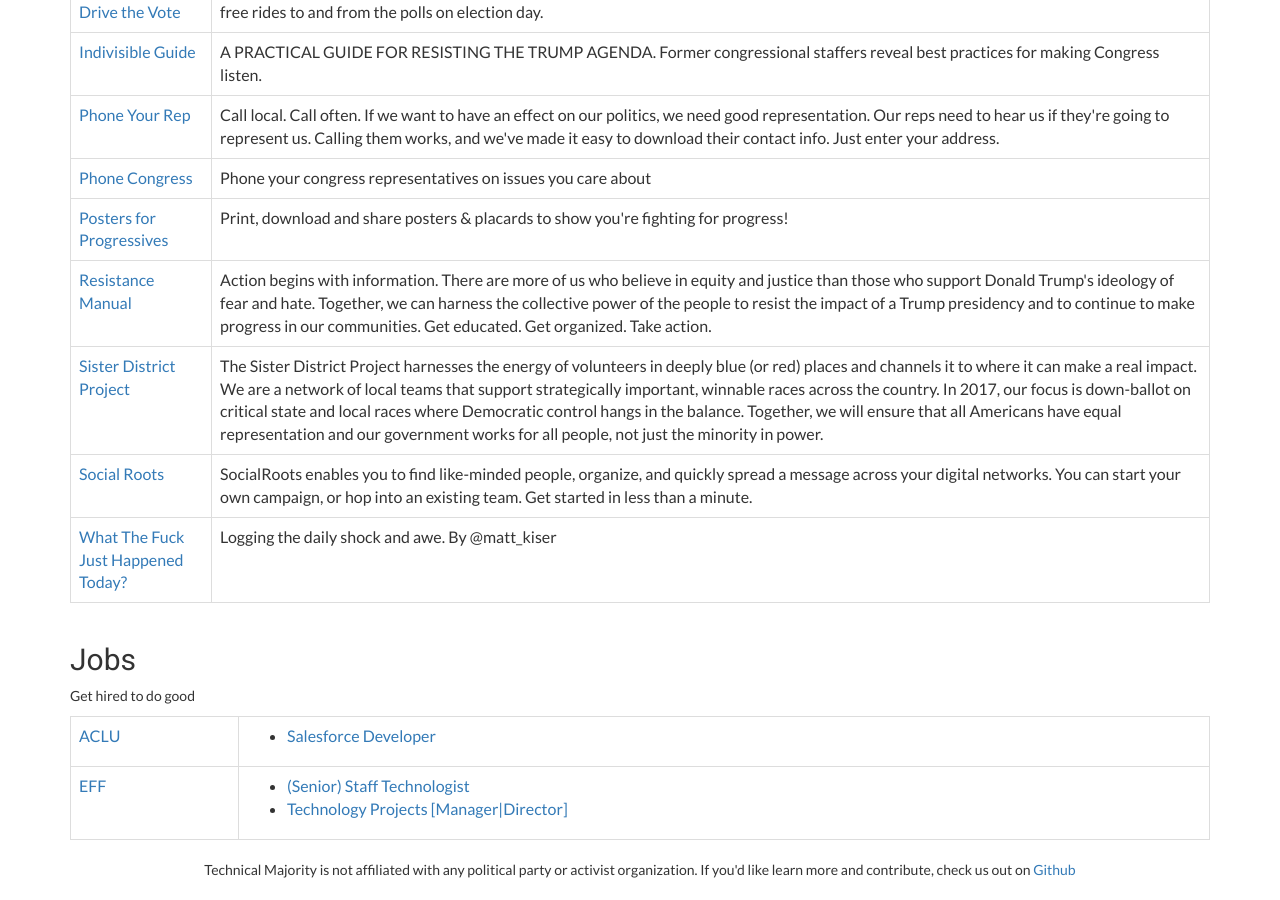
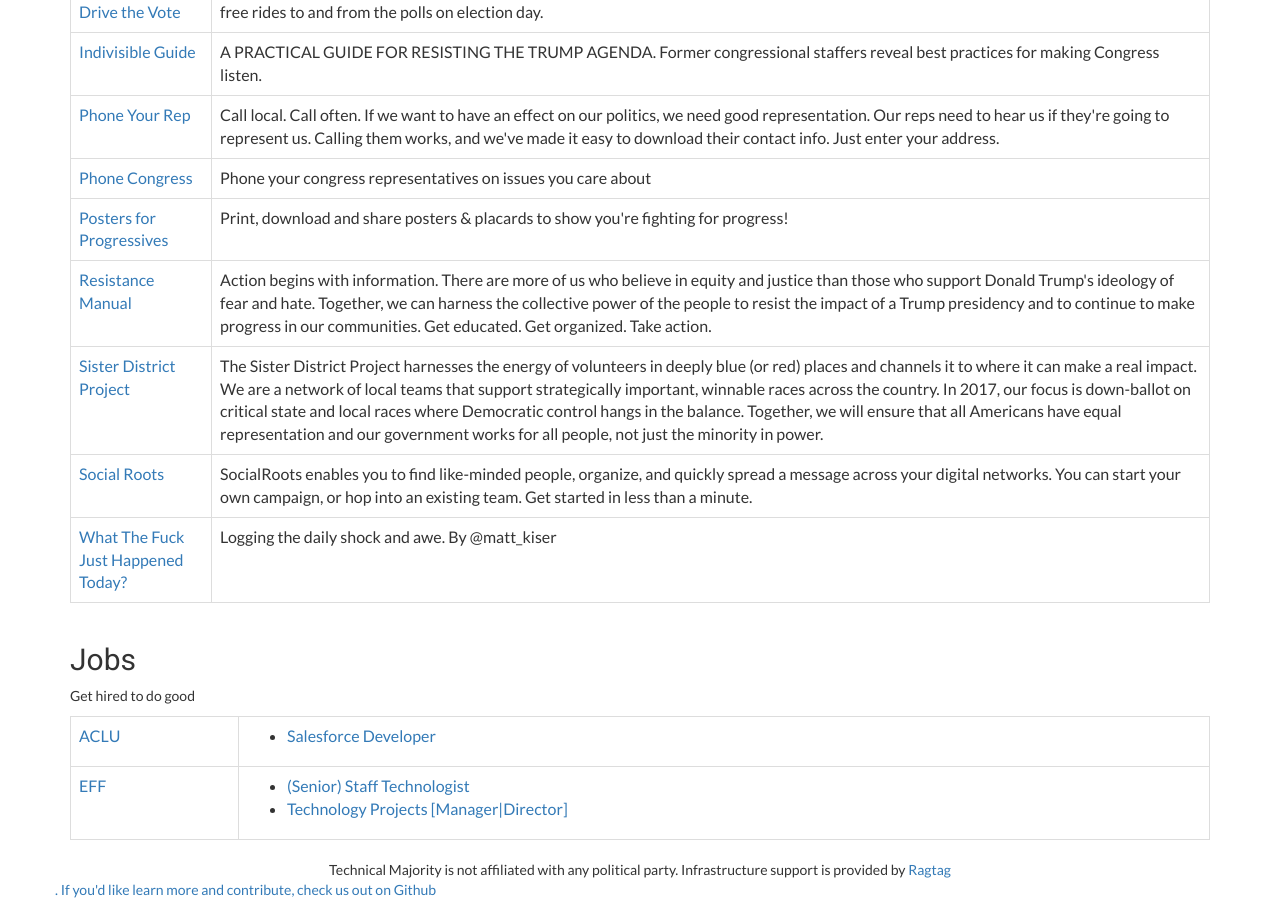
Before and after one commit to phildini/technicalmajority, a Jekyll site: the page built from docs/index.md, in a window 1280 px wide and 900 px high, scrolled down 3473 px. Built offline with Jekyll 4.4.1, drawn with Linux system fonts in a browser that asks for light colours; nearby versions of some CDN libraries.

Commit message:
Add ragtag to footer.

```diff
--- a/docs/_layouts/home.html
+++ b/docs/_layouts/home.html
@@ -148,7 +148,7 @@
         </div>
         <div class="row">
             <div class="col-md-12 text-center">
-                Technical Majority is not affiliated with any political party or activist organization. If you'd like learn more and contribute, check us out on <a href="https://github.com/phildini/technicalmajority/">Github</a>
+                Technical Majority is not affiliated with any political party. Infrastructure support is provided by <a href=https://ragtag.team/>Ragtag</div>. If you'd like learn more and contribute, check us out on <a href="https://github.com/phildini/technicalmajority/">Github</a>
             </div>
         </div>
     </div>
```
